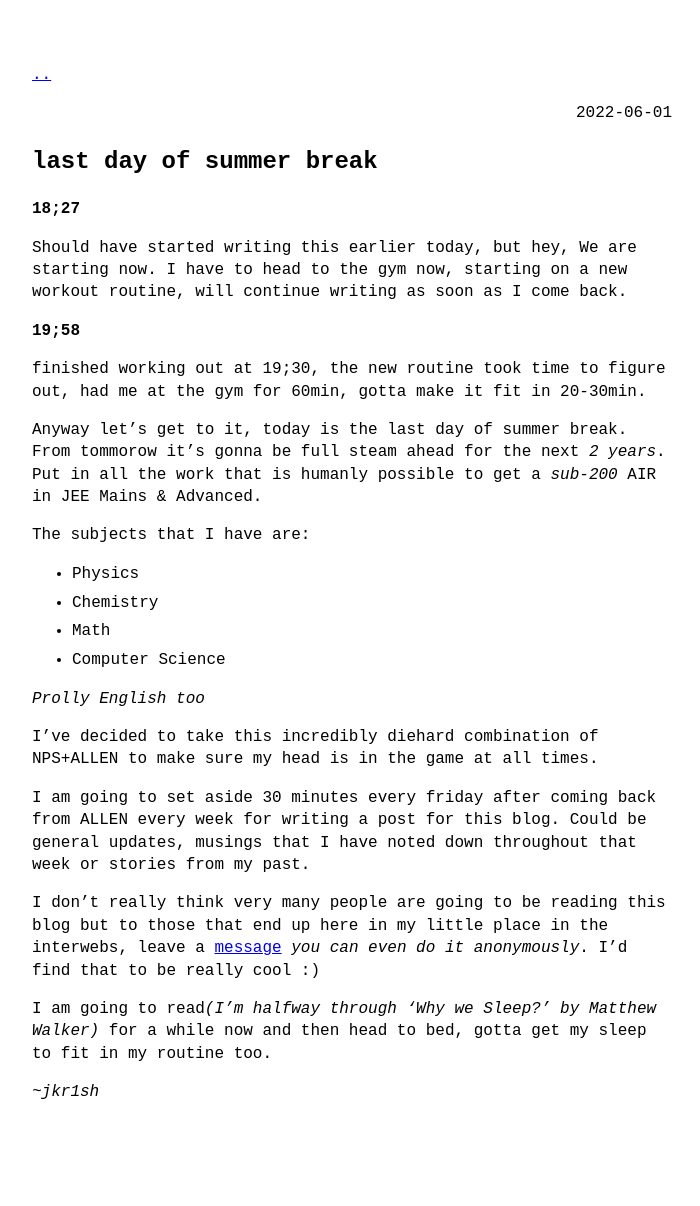
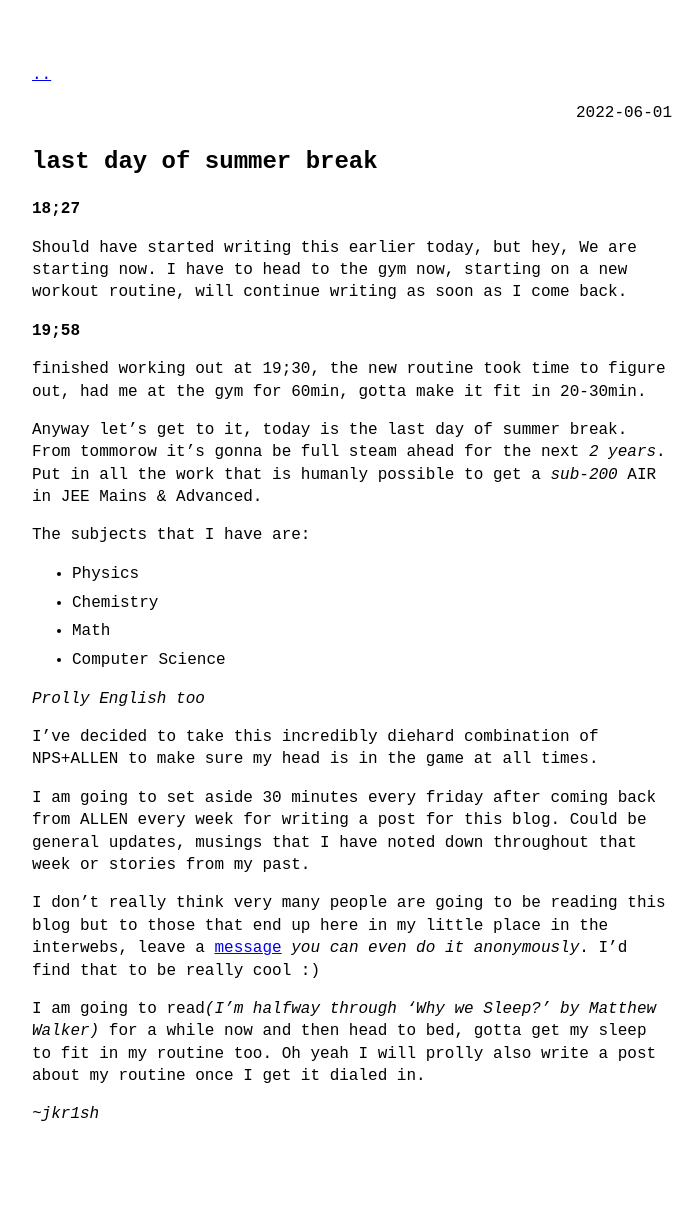
Before and after one commit to jkr1sh/blog, a Jekyll site: the page built from _posts/2022-06-01-last-day-of-summer-break.md, in a window 1280 px wide. Shown: the whole page, without its empty margins (288-988 px from the left). Built offline with Jekyll 4.4.1, drawn with Linux system fonts in a browser that asks for light colours; before the commit the page ends 1183 px from its top, so only the background shows below that.

Commit message:
upd post

```diff
--- a/_posts/2022-06-01-last-day-of-summer-break.md
+++ b/_posts/2022-06-01-last-day-of-summer-break.md
@@ -27,7 +27,7 @@ I am going to set aside 30 minutes every friday after coming back from ALLEN eve
 
 I don't really think very many people are going to be reading this blog but to those that end up here in my little place in the interwebs, leave a [message](https://jkr1sh.github.io/blog/contact.html) *you can even do it anonymously*. I'd find that to be really cool :)
 
-I am going to read*(I'm halfway through 'Why we Sleep?' by Matthew Walker)* for a while now and then head to bed, gotta get my sleep to fit in my routine too.
+I am going to read*(I'm halfway through 'Why we Sleep?' by Matthew Walker)* for a while now and then head to bed, gotta get my sleep to fit in my routine too. Oh yeah I will prolly also write a post about my routine once I get it dialed in.
 
 
 *~jkr1sh*
```
